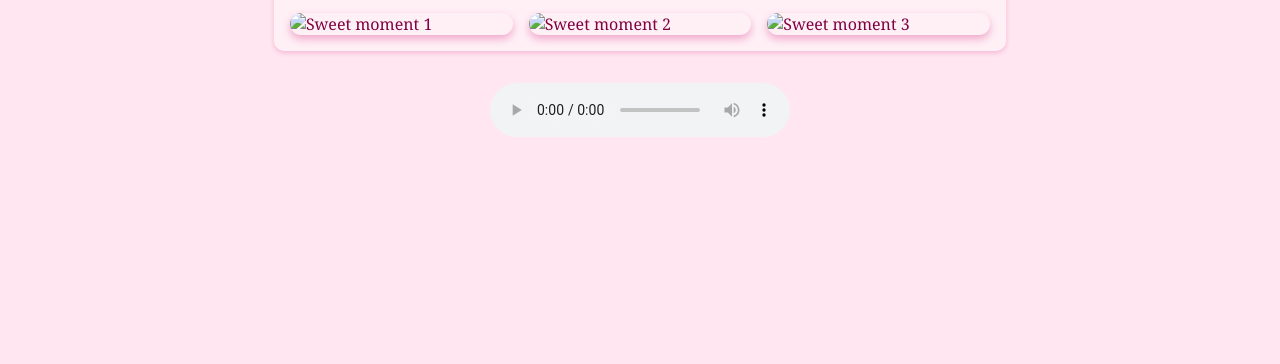
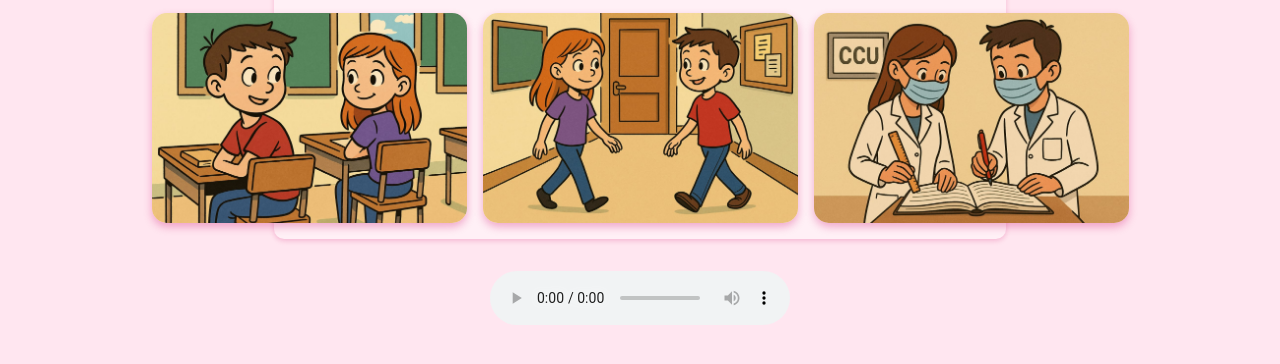
Before and after one commit to Alanbiju433/daredevil, a plain HTML site: page gallery.html in a window 1280 px wide. Shown: the part 312-676 px from the top of the page. Drawn offline with Linux system fonts and the light colour scheme.

Commit message:
Update gallery.html

```diff
--- a/gallery.html
+++ b/gallery.html
@@ -21,9 +21,9 @@
     <section id="gallery">
         <h2>Gallery</h2>
         <div class="gallery-images">
-            <img src="images/friend.jpg" alt="Sweet moment 1" />
-            <img src="images/friend1.jpg" alt="Sweet moment 2" />
-            <img src="images/friend 3.jpg" alt="Sweet moment 3" />
+            <img src="friend.jpg" alt="Sweet moment 1" />
+            <img src="friend1.jpg" alt="Sweet moment 2" />
+            <img src="friend 3.jpg" alt="Sweet moment 3" />
         </div>
     </section>
 
```
